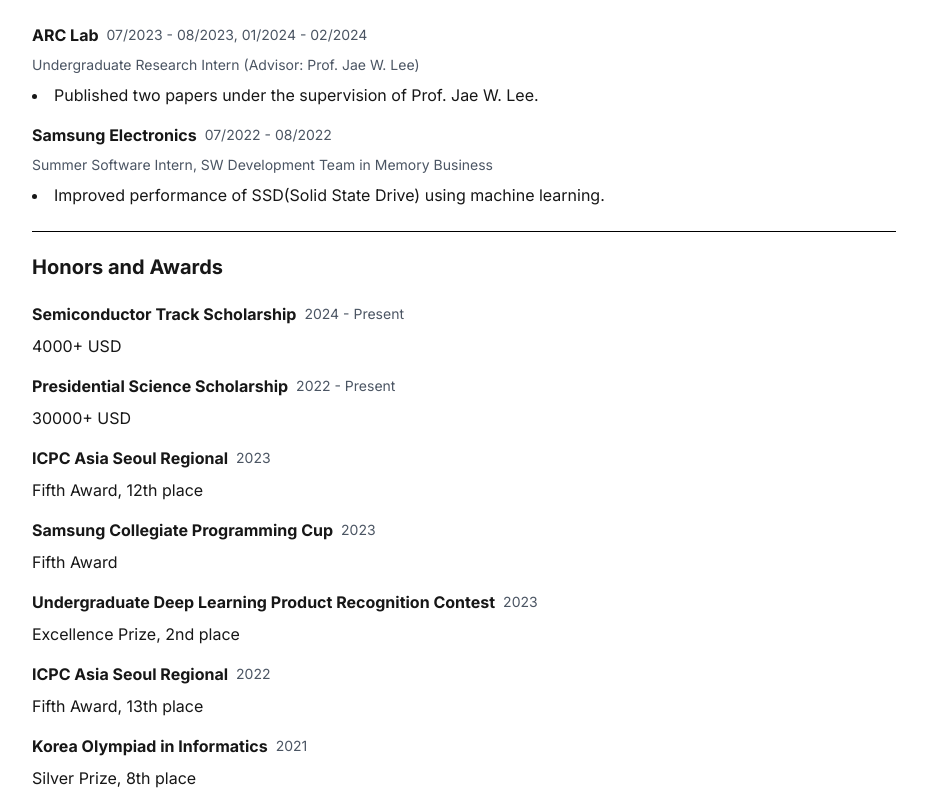
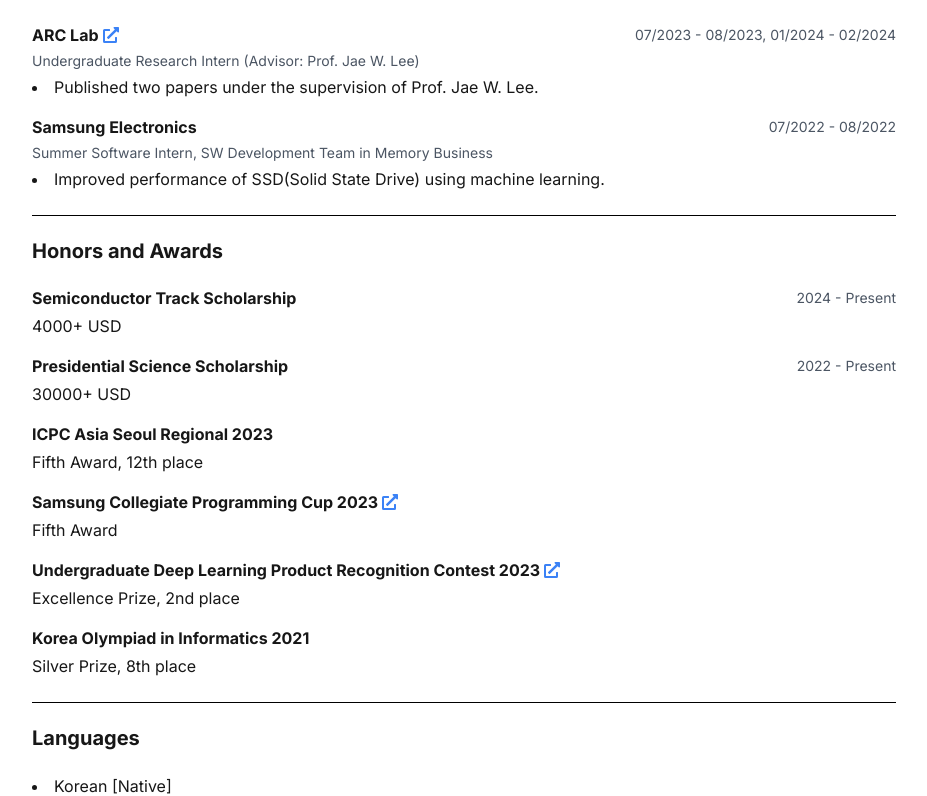
Before and after one commit to chosanglyul/billcho.net, a Next.js app: page /about in a window 1280 px wide. Shown: the part 1084-1880 px from the top of the page, without its empty margins (176-1103 px from the left). Built offline with nearby package versions, Linux system fonts and the light colour scheme.

Commit message:
Better view of about

```diff
--- a/app/about/page.tsx
+++ b/app/about/page.tsx
@@ -4,7 +4,7 @@ import Image from 'next/image';
 import { AiOutlineUser } from 'react-icons/ai';
 import { SiGooglescholar } from 'react-icons/si';
 import { IoLocationSharp, IoMailSharp } from 'react-icons/io5';
-import { FaGithub, FaLinkedin, FaTwitter, FaFileDownload, FaGraduationCap } from 'react-icons/fa';
+import { FaGithub, FaLinkedin, FaTwitter, FaFileDownload, FaGraduationCap, FaExternalLinkAlt } from 'react-icons/fa';
 
 import profileData from '@/interfaces/profile';
 import Publication from '@/components/publication';
@@ -89,14 +89,15 @@ export default function Home() {
 
       <div className='flex flex-col gap-4'>
         {profileData.works.map((work, index) => (
-          <div key={index} className='flex flex-col gap-2'>
-            <div className='flex max-sm:flex-col gap-2 sm:items-center'>
-              <h3>{work.link ?
-                <a href={work.link} target='_blank' rel='noopener noreferrer' className='hover:underline'>{work.title}</a> :
-                <>{work.title}</>
-              }</h3>
+          <div key={index} className='flex flex-col gap-1'>
+            <div className='flex max-sm:flex-col sm:gap-2 max-sm:gap-1 sm:items-center sm:justify-between'>
+              <div className='flex flex-row flex-wrap gap-1 items-center'>
+                <h3>{work.title}</h3>
+                {work.link && <a href={work.link} target='_blank' rel='noopener noreferrer'><FaExternalLinkAlt className='text-blue-500' /></a>}
+              </div>
               <p className='text-gray-600 dark:text-gray-400 text-sm'>{work.period}</p>
             </div>
+
             <p className='text-gray-600 dark:text-gray-400 text-sm'>{work.position}</p>
 
             <ul className='list-disc list-inside'>
@@ -112,15 +113,15 @@ export default function Home() {
 
       <div className='flex flex-col gap-4'>
         {profileData.awards.map((award, index) => (
-          <div key={index} className='flex flex-col gap-2'>
-            <div className='flex max-sm:flex-col gap-2 sm:items-center'>
-              <h3>{award.link ?
-                <a href={award.link} target='_blank' rel='noopener noreferrer' className='hover:underline'>{award.name}</a> :
-                <>{award.name}</>
-              }</h3>
-              <p className='text-gray-600 dark:text-gray-400 text-sm'>{award.year}</p>
+          <div key={index} className='flex flex-col gap-1'>
+            <div className='flex max-sm:flex-col sm:gap-2 max-sm:gap-1 sm:items-center sm:justify-between'>
+              <div className='flex gap-1 items-center'>
+                <h3>{award.name}</h3>
+                {award.link ? <a href={award.link} target='_blank' rel='noopener noreferrer'><FaExternalLinkAlt className='text-blue-500' /></a> : <></>}
+              </div>
+              {award.period ? <span className='text-gray-600 dark:text-gray-400 text-sm'>{award.period}</span> : <></>}
             </div>
-            <p>{award.place}{award.info ? `, ${award.info}` : ''}</p>
+            <p>{award.place}</p>
           </div>
         ))}
       </div>
--- a/interfaces/profile.tsx
+++ b/interfaces/profile.tsx
@@ -77,9 +77,8 @@ export interface WorkData {
 export interface AwardData {
   readonly name: string;
   readonly place: string;
-  readonly year: string;
   readonly link?: string;
-  readonly info?: string;
+  readonly period?: string;
 };
 
 export interface LanguageData {
--- a/public/profile.json
+++ b/public/profile.json
@@ -89,48 +89,30 @@
     {
       "name": "Semiconductor Track Scholarship",
       "place": "4000+ USD",
-      "year": "2024 - Present"
+      "period": "2024 - Present"
     },
     {
       "name": "Presidential Science Scholarship",
       "place": "30000+ USD",
-      "year": "2022 - Present"
+      "period": "2022 - Present"
     },
     {
-      "name": "ICPC Asia Seoul Regional",
-      "place": "Fifth Award",
-      "info": "12th place",
-      "year": "2023"
+      "name": "ICPC Asia Seoul Regional 2023",
+      "place": "Fifth Award, 12th place"
     },
     {
-      "name": "Samsung Collegiate Programming Cup",
+      "name": "Samsung Collegiate Programming Cup 2023",
       "link": "https://research.samsung.com/scpc",
-      "place": "Fifth Award",
-      "year": "2023"
+      "place": "Fifth Award"
     },
     {
-      "name": "Undergraduate Deep Learning Product Recognition Contest",
+      "name": "Undergraduate Deep Learning Product Recognition Contest 2023",
       "link": "https://www.disu.or.kr/community/notice?md=v&bbsidx=7320/",
-      "place": "Excellence Prize",
-      "info": "2nd place",
-      "year": "2023"
+      "place": "Excellence Prize, 2nd place"
     },
     {
-      "name": "ICPC Asia Seoul Regional",
-      "place": "Fifth Award",
-      "info": "13th place",
-      "year": "2022"
-    },
-    {
-      "name": "Korea Olympiad in Informatics",
-      "place": "Silver Prize",
-      "info": "8th place",
-      "year": "2021"
-    },
-    {
-      "name": "Korea Olympiad in Informatics",
-      "place": "Bronze Prize",
-      "year": "2019"
+      "name": "Korea Olympiad in Informatics 2021",
+      "place": "Silver Prize, 8th place"
     }
   ],
   "languages": [
```
